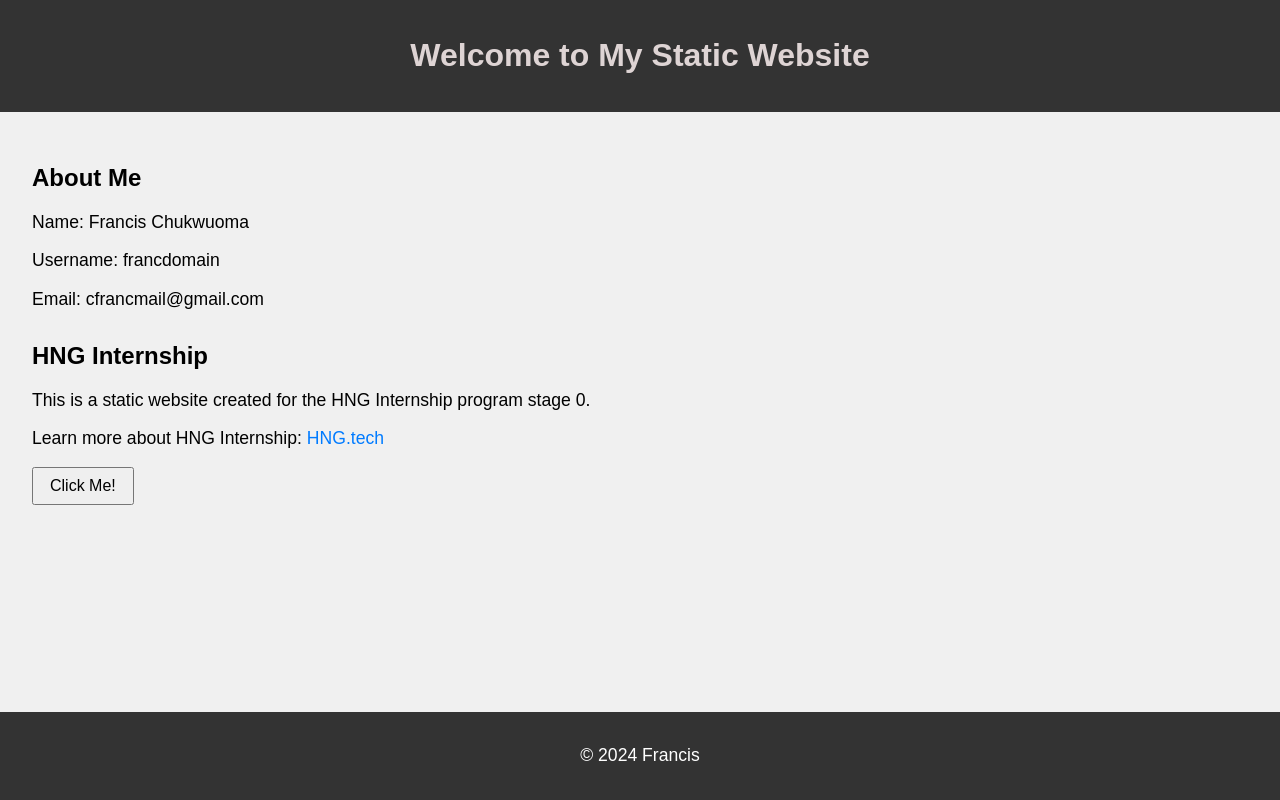
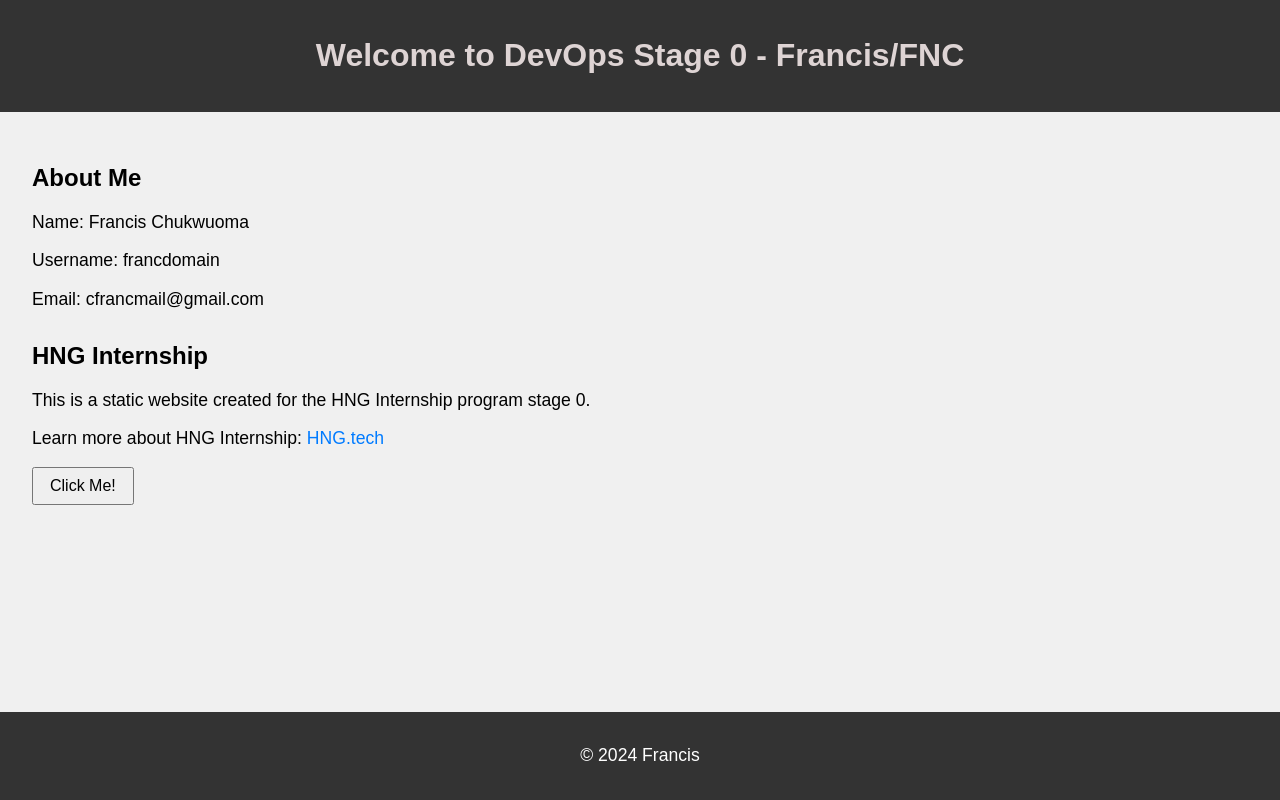
Before and after one commit to francdomain/deploy_static_website, a plain HTML site: page index.html in a window 1280 px wide. Drawn offline with Linux system fonts and the light colour scheme.

Commit message:
Updated message

```diff
--- a/index.html
+++ b/index.html
@@ -11,7 +11,7 @@
 
 <body>
   <header>
-    <h1>Welcome to My Static Website</h1>
+    <h1>Welcome to DevOps Stage 0 - Francis/FNC</h1>
   </header>
   <main>
     <section>
```
